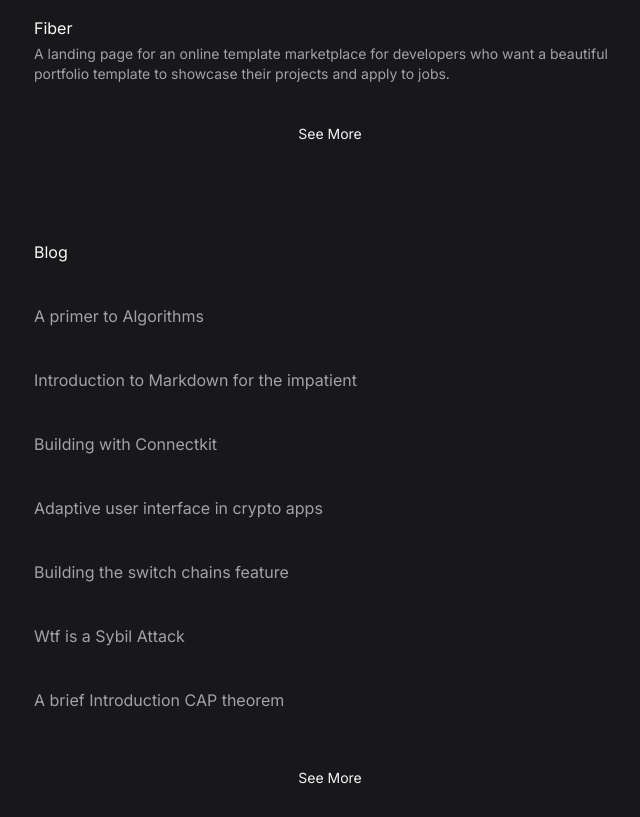
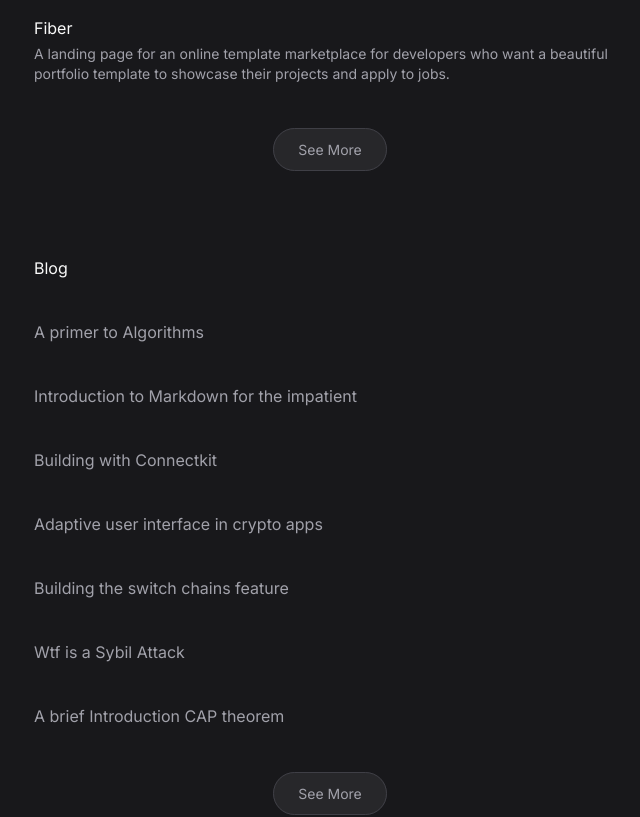
Before and after one commit to gzkdev/web-portfolio, a Next.js app: page / in a window 1280 px wide. Shown: the part 960-1777 px from the top of the page, without its empty margins (310-950 px from the left). Built offline with nearby package versions, Linux system fonts and the light colour scheme.

Commit message:
update home page

```diff
--- a/app/page.tsx
+++ b/app/page.tsx
@@ -33,10 +33,10 @@ export default function Home() {
             </li>
           ))}
         </ul>
-        <div className="mx-auto w-max mt-4 text-zinc-100 text-sm">
+        <div className="mx-auto w-max pt-4 text-sm">
           <a
             href="#"
-            className="py-3 px-6 rounded-lg transition hover:bg-zinc-800/80"
+            className="py-3 px-6 rounded-full bg-zinc-800 border border-zinc-700 hover:bg-zinc-800/50 hover:text-zinc-100  transition"
           >
             See More
           </a>
@@ -57,10 +57,10 @@ export default function Home() {
             </li>
           ))}
         </ul>
-        <div className="mx-auto w-max pt-4 text-zinc-100 text-sm">
+        <div className="mx-auto w-max pt-4 text-sm">
           <a
-            href="#"
-            className="py-3 px-6 rounded-lg transition hover:bg-zinc-800/80"
+            href="/"
+            className="py-3 px-6 rounded-full bg-zinc-800 border border-zinc-700 hover:bg-zinc-800/50 hover:text-zinc-100  transition"
           >
             See More
           </a>
```
